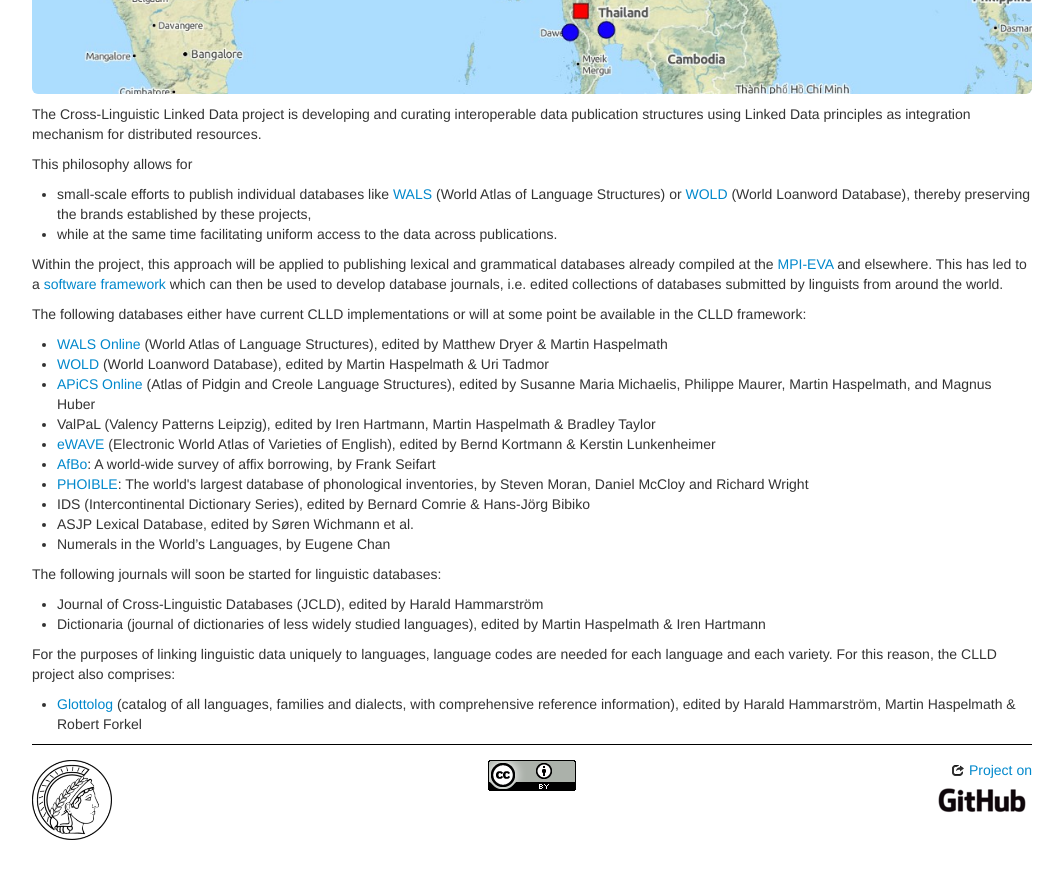
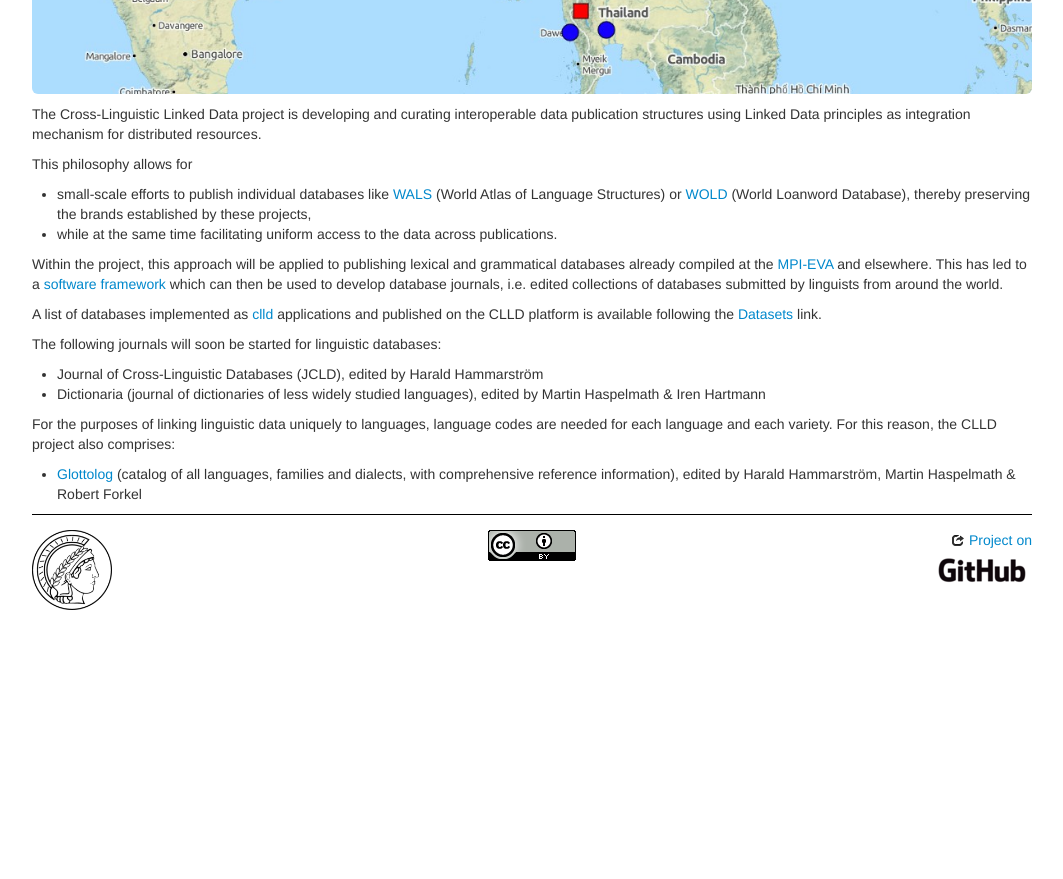
Before and after one commit to clld/clld.github.io, a Jekyll site: the page built from index.html, in a window 1280 px wide and 900 px high, scrolled down 897 px. Shown: the top 879 px of the window, without its empty margins (108-1171 px from the left). Built offline with Jekyll 4.4.1, drawn with Linux system fonts in a browser that asks for light colours; nearby versions of some CDN libraries; comment, search, counter and statistics services are not loaded; after the commit the page ends 1567 px from its top, so only the background shows below that.

Commit message:
updated list of databases

```diff
--- a/index.html
+++ b/index.html
@@ -25,34 +25,19 @@
 <li>while at the same time facilitating uniform access to the data across publications.</li>
 </ul><p>Within the project, this approach will be applied to publishing lexical and grammatical databases already compiled at the <a href="http://www.eva.mpg.de">MPI-EVA</a> and elsewhere. This has led to a <a href="https://github.com/clld/clld">software framework</a> which can then be used to develop database journals, i.e. edited collections of databases submitted by linguists from around the world.</p>
 
-<p>The following databases either have current CLLD implementations or will at some point be available in the CLLD framework:</p>
+<p>
+    A list of databases implemented as <a href="https://github.com/clld/clld">clld</a> applications
+    and published on the CLLD platform is available following the <a href="datasets.html">Datasets</a> link.
+</p>
 
-<ul>
-<li>
-<a href="http://wals.info">WALS Online</a> (World Atlas of Language Structures), edited by Matthew Dryer &amp; Martin Haspelmath </li>
-<li>
-<a href="http://wold.clld.org">WOLD</a> (World Loanword Database), edited by Martin Haspelmath &amp; Uri Tadmor</li>
-<li>
-<a href="http://apics-online.info">APiCS Online</a> (Atlas of Pidgin and Creole Language Structures), edited by Susanne Maria Michaelis, Philippe Maurer, Martin Haspelmath, and Magnus Huber</li>
-<li>ValPaL (Valency Patterns Leipzig), edited by Iren Hartmann, Martin Haspelmath &amp; Bradley Taylor</li>
-<li>
-<a href="http://ewave-atlas.org">eWAVE</a> (Electronic World Atlas of Varieties of English), edited by Bernd Kortmann &amp; Kerstin Lunkenheimer</li>
-<li>
-    <a href="http://afbo.info">AfBo</a>: A world-wide survey of affix borrowing, by Frank Seifart
-</li>
-    <li>
-        <a href="http://phoible.org">PHOIBLE</a>: The world's largest database of phonological inventories,
-        by Steven Moran, Daniel McCloy and Richard Wright
-    </li>
-    <li>IDS (Intercontinental Dictionary Series), edited by Bernard Comrie &amp; Hans-Jörg Bibiko</li>
-<li>ASJP Lexical Database, edited by Søren Wichmann et al.</li>
-<li>Numerals in the World’s Languages, by Eugene Chan</li>
-</ul><p>The following journals will soon be started for linguistic databases:</p>
+<p>The following journals will soon be started for linguistic databases:</p>
 
 <ul>
 <li>Journal of Cross-Linguistic Databases (JCLD), edited by Harald Hammarström</li>
 <li>Dictionaria (journal of dictionaries of less widely studied languages), edited by Martin Haspelmath &amp; Iren Hartmann</li>
-</ul><p>For the purposes of linking linguistic data uniquely to languages, language codes are needed for each language and each variety. For this reason, the CLLD project also comprises:</p>
+</ul>
+
+<p>For the purposes of linking linguistic data uniquely to languages, language codes are needed for each language and each variety. For this reason, the CLLD project also comprises:</p>
 
 <ul>
 <li>
```
Also changed, not shown: datasets.html (+18 -2 lines).
